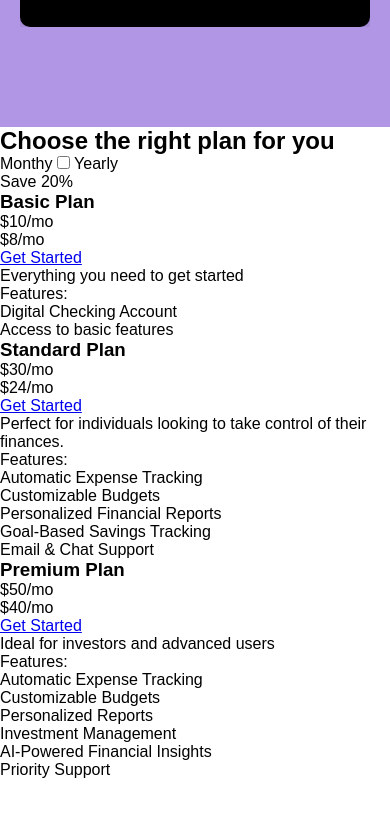
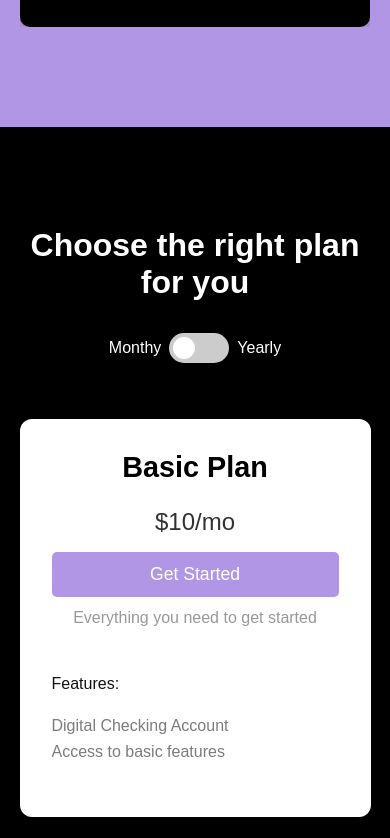
Before and after one commit to AdamCarleton/random-landing-page, a plain HTML site: page index.html in a window 390 px wide. Shown: the part 2586-3424 px from the top of the page. Before the commit the page ends 3365 px from the top, so only its background shows below. Drawn offline with Linux system fonts and the light colour scheme.

Commit message:
added mobile responsive and change plan button

```diff
--- a/app.js
+++ b/app.js
@@ -11,3 +11,21 @@ menu.addEventListener("click", function () {
 // Function to make logos move
 const logos = document.querySelector(".rotating-logos-track").cloneNode(true);
 document.querySelector(".rotating-logos").appendChild(logos);
+
+// Function to toggle the monthly/yearly plan
+function switchPricing() {
+    const checkbox = document.getElementById("pricing-toggle-checkbox");
+    const monthlyPrices = document.querySelectorAll(".monthly-price");
+    const yearlyPrices = document.querySelectorAll(".yearly-price");
+    const yearlyDiscount = document.querySelector(".save-percentage");
+
+    if (checkbox.checked) {
+        monthlyPrices.forEach((price) => { price.classList.add("hidden"); });
+        yearlyPrices.forEach((price) => { price.classList.remove("hidden"); });
+        yearlyDiscount.style.display = "inline";
+    } else {
+        monthlyPrices.forEach((price) => { price.classList.remove("hidden"); });
+        yearlyPrices.forEach((price) => { price.classList.add("hidden"); });
+        yearlyDiscount.style.display = "none";
+    }
+}
--- a/index.html
+++ b/index.html
@@ -109,7 +109,7 @@
              <div class="pricing-toggle">
                 <div class="toggle-container">
                     <span class="toggle-option">Monthy</span>
-                    <label for="" class="switch">
+                    <label class="switch">
                         <input type="checkbox" id="pricing-toggle-checkbox" onclick="switchPricing()">
                         <span class="slider"></span>
                     </label>
--- a/styles.css
+++ b/styles.css
@@ -370,3 +370,241 @@
 .fa-solid {
     line-height: normal !important;
 }
+
+/* Pricing Plan CSS */
+.services {
+    text-align: center;
+    padding: 2rem 1rem;
+    z-index: 1;
+}
+
+.services h2 {
+    margin-bottom: 2rem;
+}
+
+.pricing-toggle {
+    display: flex;
+    align-items: center;
+    justify-content: center;
+    margin-bottom: 2rem;
+    gap: 1rem;
+}
+
+.toggle-container {
+    display: flex;
+    align-items: center;
+}
+
+.pricing-toggle .toggle-option {
+    margin: 0 0.5rem;
+    font-size: 1rem;
+    color: var(--white);
+}
+
+.pricing-toggle .save-percentage-container {
+    width: 100px;
+    display: flex;
+    justify-content: center;
+}
+
+.pricing-toggle .save-percentage {
+    font-size: 1.2rem;
+    font-weight: bold;
+    color: var(--lavender);
+}
+
+.switch {
+    position: relative;
+    display: inline-block;
+    width: 60px;
+    height: 30px;
+}
+
+.switch input {
+    opacity: 0;
+    width: 0;
+    height: 0;
+}
+
+.slider {
+    position: absolute;
+    cursor: pointer;
+    top: 0;
+    left: 0;
+    right: 0;
+    bottom: 0;
+    background-color: #ccc;
+    transition: 0.4s;
+    border-radius: 30px;
+}
+
+.slider:before {
+    position: absolute;
+    content: "";
+    height: 22px;
+    width: 22px;
+    left: 4px;
+    bottom: 4px;
+    background-color: var(--white);
+    transition: 0.4s;
+    border-radius: 50%;
+}
+
+input:checked + .slider {
+    background-color: var(--lavender);
+}
+
+input:focus + .slider {
+    box-shadow: 0 0 1px var(--lavender);
+}
+
+input:checked + .slider:before {
+    transform: translateX(30px);
+}
+
+.services {
+    background-color: var(--black);
+    padding: 100px 0;
+}
+
+.services h2 {
+    color: var(--white);
+    font-size: 4rem;
+}
+
+.services-container {
+    display: flex;
+    justify-content: center;
+    gap: 1.5rem;
+    flex-wrap: wrap;
+}
+
+.services-card {
+    background-color: var(--white);
+    padding: 2rem;
+    border-radius: 12px;
+    box-shadow: 0px 10px 20px rgba(0,0,0,0.05);
+    width: 280px;
+    display: flex;
+    flex-direction: column;
+    justify-content: space-between;
+    transition: transform 0.3s ease;
+}
+
+.card-content {
+    flex-grow: 1;
+}
+
+.services-card h3 {
+    font-size: 1.8rem;
+    margin-bottom: 0.5rem;
+}
+
+.services-card p {
+    margin-bottom: 1rem;
+    color: var(--lighterblack)
+}
+
+.services-card ul {
+    list-style: none;
+    padding: 0;
+    text-align: left;
+    margin-bottom: 1rem;
+}
+
+.services-card ul li {
+    font-size: 1rem;
+    margin: 0.5rem 0;
+}
+
+.card-price {
+    text-align: center;
+    margin-bottom: 24px;
+}
+
+.card-price .price {
+    font-size: 1.5rem;
+    margin: 1rem 0;
+    color: #333;
+}
+
+.price-btn {
+    display: inline-block;
+    background-color: var(--lavender);
+    border: none;
+    color: var(--white);
+    padding: 0.75rem 2.5rem;
+    border-radius: 5px;
+    cursor: pointer;
+    font-size: 1.1rem;
+    text-decoration: none;
+    width: 100%;
+    transition: 0.3s ease
+}
+
+.price-btn:hover {
+    background-color: var(--purple);
+}
+
+#small-desc {
+    font-size: 1rem;
+    color: #999;
+    text-align: center;
+    padding: 8px 0;
+}
+
+.card-features {
+    text-align: left;
+}
+
+.card-features ul li {
+    font-size: 1rem;
+    color: #7c7c7c;
+}
+
+.save-percentage {
+    display: none;
+}
+
+.hidden {
+    display: none;
+}
+
+/* Pricing Plan Mobile CSS */
+@media (max-width: 968px) {
+    .services-container {
+        flex-direction: column;
+        align-items: center;
+    }
+
+    .services-card {
+        width: 100%;
+        max-width: 400px;
+        margin-bottom: 2rem;
+    }
+
+    .services h2 {
+        font-size: 3rem;
+    }
+}
+
+@media (max-width: 480px) {
+    .services-card {
+        width: 90%;
+    }
+
+    .services h2 {
+        padding: 0 24px;
+        font-size: 2rem;
+    }
+
+    .pricing-toggle {
+        flex-direction: column;
+        align-items: center;
+    }
+
+    .pricing-toggle .save-percentage-container {
+        margin-top: 0.5rem;
+        justify-content: center;
+    }
+}
```
